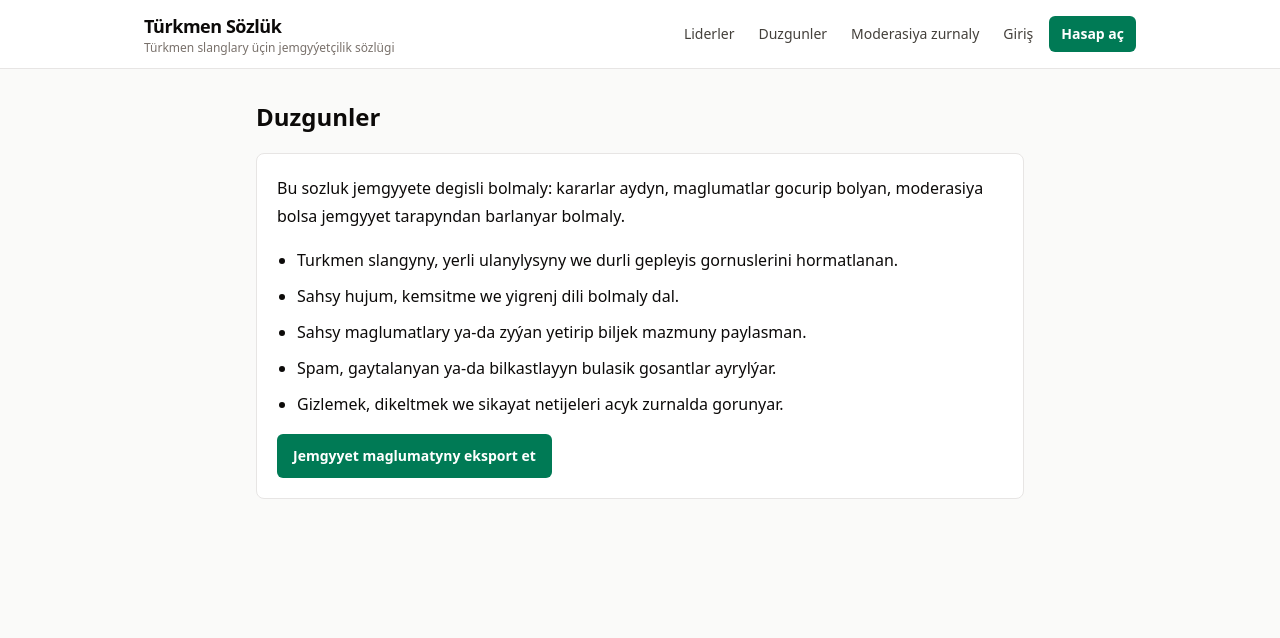
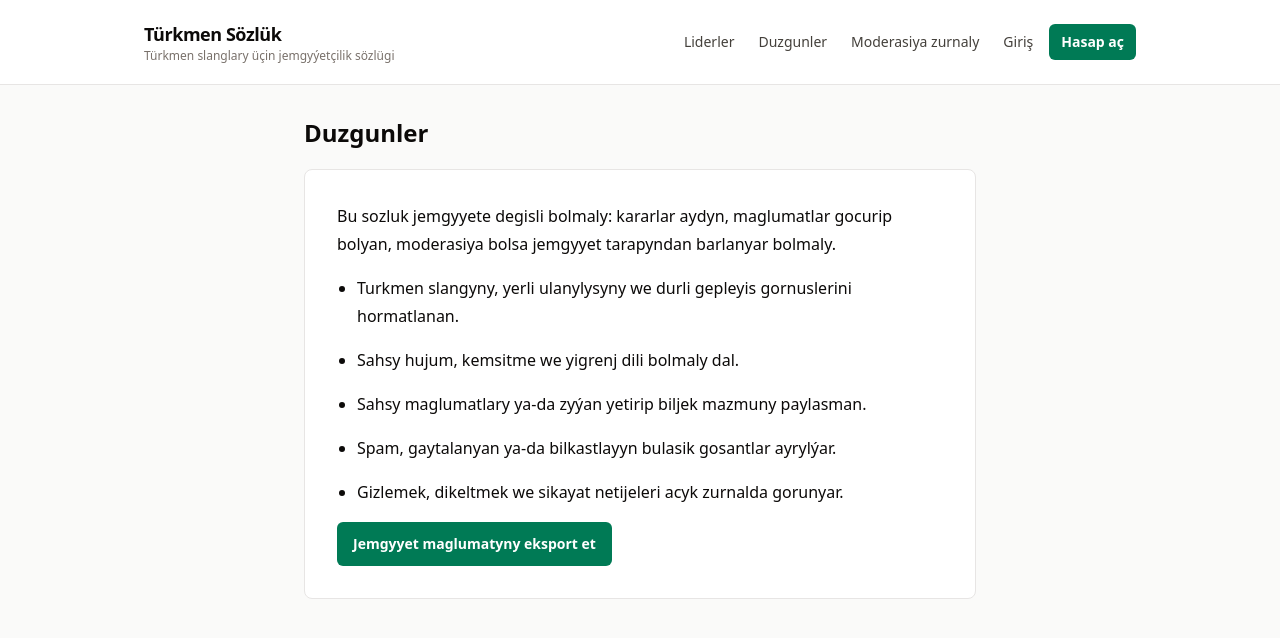
Before and after one commit to bayramgeldi/G, a Laravel app: page /governance/rules in a window 1280 px wide. Shown: the top 638 px of the page. Run offline with Laravel 12, Linux system fonts and the light colour scheme; style sheets or scripts are compiled from the project's sources; parts of the project's set-up code (start-up, migrations or seed data) failed here and were passed over.

Commit message:
Integrate Node.js asset build process into Dockerfile, update CSS for rules list styling, and adjust layout for improved spacing in navigation and rules section.

```diff
--- a/resources/css/app.css
+++ b/resources/css/app.css
@@ -21,3 +21,8 @@
 .dictionary-meaning :where(span) {
     @apply text-stone-500;
 }
+
+.rules-list {
+    list-style-type: disc;
+    padding-left: 1.25rem;
+}
--- a/resources/views/governance/rules.blade.php
+++ b/resources/views/governance/rules.blade.php
@@ -1,9 +1,9 @@
 <x-layout :title="__('app.rules')">
-    <section class="mx-auto max-w-3xl">
+    <section class="mx-auto max-w-2xl">
         <h1 class="text-2xl font-black">{{ __('app.rules') }}</h1>
-        <div class="mt-5 space-y-4 rounded-lg border border-stone-200 bg-white p-5 leading-7">
+        <div class="mt-5 space-y-4 rounded-lg border border-stone-200 bg-white p-8 leading-7">
             <p>{{ __('app.rules_intro') }}</p>
-            <ul class="list-disc space-y-2 pl-5">
+            <ul class="rules-list space-y-4 pl-3">
                 <li>{{ __('app.rule_language') }}</li>
                 <li>{{ __('app.rule_respect') }}</li>
                 <li>{{ __('app.rule_no_harm') }}</li>
--- a/resources/views/layout.blade.php
+++ b/resources/views/layout.blade.php
@@ -10,7 +10,7 @@
 <body class="min-h-screen bg-stone-50 text-stone-950">
     <div class="min-h-screen">
         <header class="sticky top-0 z-20 border-b border-stone-200 bg-white/95 backdrop-blur">
-            <nav class="mx-auto flex max-w-5xl flex-wrap items-center justify-between gap-3 px-4 py-3">
+            <nav class="mx-auto flex max-w-5xl flex-wrap items-center justify-between gap-3 px-4 py-5">
                 <a href="{{ route('home') }}" class="min-w-0">
                     <span class="block text-lg font-black tracking-tight">{{ __('app.app_name') }}</span>
                     <span class="hidden text-xs text-stone-500 sm:block">{{ __('app.tagline') }}</span>
```
Also changed, not shown: 1 other file.
